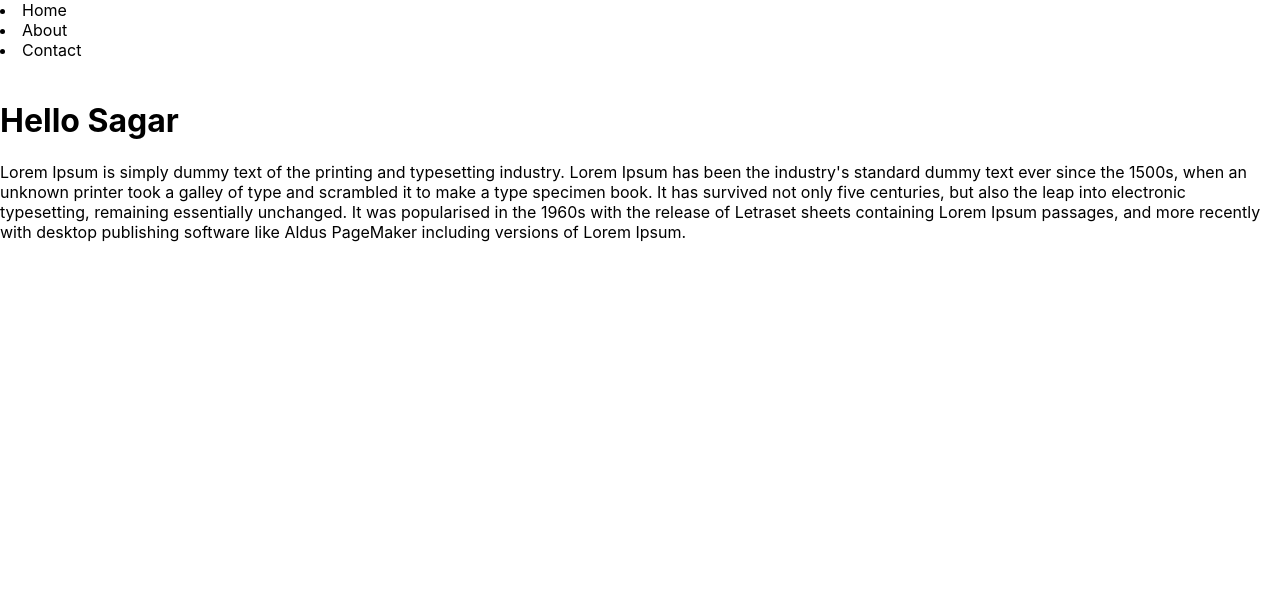
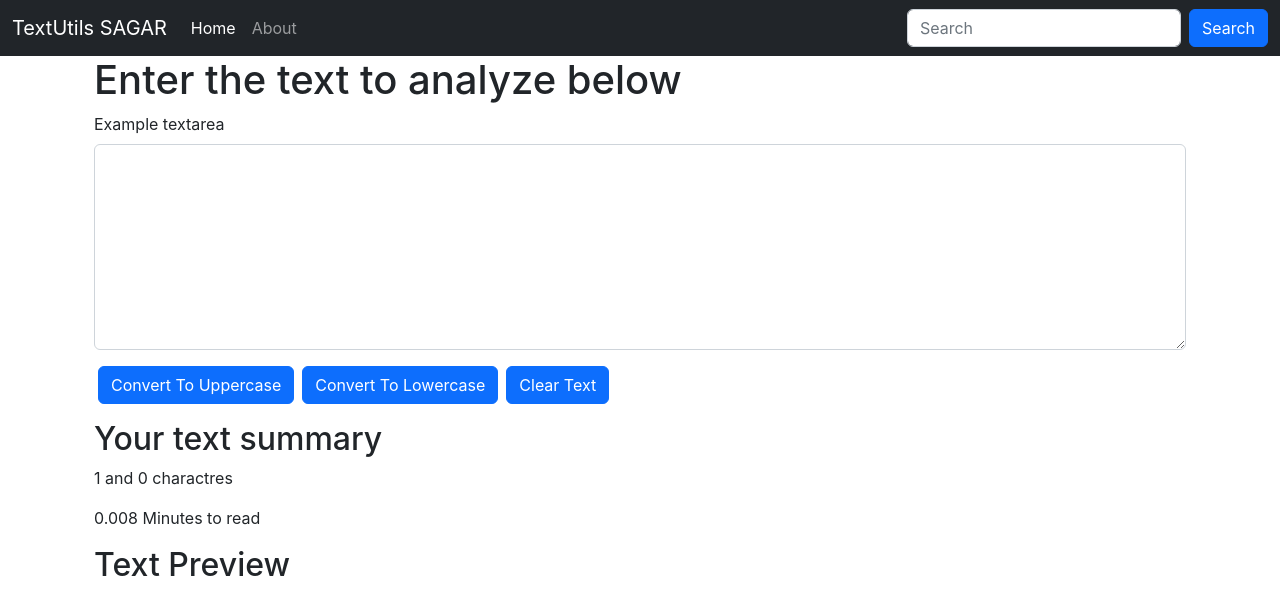
Before and after one commit to parmar-sagar/Text-Utilizer-React, a React (Create React App) app: page / in a window 1280 px wide. Shown: the top 614 px of the page. Built offline with nearby package versions, Linux system fonts and the light colour scheme.

Commit message:
states and props

```diff
--- a/public/index.html
+++ b/public/index.html
@@ -10,34 +10,14 @@
       content="Web site created using create-react-app"
     />
     <link rel="apple-touch-icon" href="%PUBLIC_URL%/logo192.png" />
-    <!--
-      manifest.json provides metadata used when your web app is installed on a
-      user's mobile device or desktop. See https://developers.google.com/web/fundamentals/web-app-manifest/
-    -->
     <link rel="manifest" href="%PUBLIC_URL%/manifest.json" />
-    <!--
-      Notice the use of %PUBLIC_URL% in the tags above.
-      It will be replaced with the URL of the `public` folder during the build.
-      Only files inside the `public` folder can be referenced from the HTML.
-
-      Unlike "/favicon.ico" or "favicon.ico", "%PUBLIC_URL%/favicon.ico" will
-      work correctly both with client-side routing and a non-root public URL.
-      Learn how to configure a non-root public URL by running `npm run build`.
-    -->
+    <link href="https://cdn.jsdelivr.net/npm/bootstrap@5.2.0/dist/css/bootstrap.min.css" rel="stylesheet" integrity="sha384-gH2yIJqKdNHPEq0n4Mqa/HGKIhSkIHeL5AyhkYV8i59U5AR6csBvApHHNl/vI1Bx" crossorigin="anonymous">
     <title>React App</title>
   </head>
   <body>
     <noscript>You need to enable JavaScript to run this app.</noscript>
     <div id="root"></div>
-    <!--
-      This HTML file is a template.
-      If you open it directly in the browser, you will see an empty page.
 
-      You can add webfonts, meta tags, or analytics to this file.
-      The build step will place the bundled scripts into the <body> tag.
-
-      To begin the development, run `npm start` or `yarn start`.
-      To create a production bundle, use `npm run build` or `yarn build`.
-    -->
+    <script src="https://cdn.jsdelivr.net/npm/bootstrap@5.2.0/dist/js/bootstrap.bundle.min.js" integrity="sha384-A3rJD856KowSb7dwlZdYEkO39Gagi7vIsF0jrRAoQmDKKtQBHUuLZ9AsSv4jD4Xa" crossorigin="anonymous"></script>
   </body>
 </html>
--- a/src/App.js
+++ b/src/App.js
@@ -1,18 +1,16 @@
 import './App.css';
+// import About from './components/About';
+import NavBar from './components/NavBar';
+import TextForm from './components/TextForm';
 
-let name = "Sagar";
+
 function App() {
   return (
     <>
-      <nav>
-        <li>Home</li>
-        <li>About</li>
-        <li>Contact</li>
-      </nav>
-      <img src="" alt="" />
+      <NavBar title="TextUtils SAGAR"/>
       <div className="container">
-        <h1>Hello {name}</h1>
-        <p>Lorem Ipsum is simply dummy text of the printing and typesetting industry. Lorem Ipsum has been the industry's standard dummy text ever since the 1500s, when an unknown printer took a galley of type and scrambled it to make a type specimen book. It has survived not only five centuries, but also the leap into electronic typesetting, remaining essentially unchanged. It was popularised in the 1960s with the release of Letraset sheets containing Lorem Ipsum passages, and more recently with desktop publishing software like Aldus PageMaker including versions of Lorem Ipsum.</p>
+        <TextForm heading="Enter the text to analyze below" />
+        {/* <About/> */}
       </div>
     </>
   );
--- /dev/null
+++ b/src/components/About.js
@@ -0,0 +1,80 @@
+import React, { useState } from 'react'
+
+export default function About() {
+
+    const [myStyle, setMyStyle] = useState({
+        color: 'black',
+        backgroundColor: 'white',
+        border: '2px solid white'
+    });
+
+    const [btnText, setBtnText] = useState("Enable Dark Mode");
+
+    const toggleStyle = () => {
+        if (myStyle.color === "white") {
+            setMyStyle({
+                color: 'black',
+                backgroundColor: 'white',
+                border: '2px solid white'
+            })
+
+            setBtnText("Enable Dark Mode");
+        } else {
+            setMyStyle({
+                color: 'white',
+                backgroundColor: 'black'
+            })
+
+            setBtnText("Enable Light Mode");
+        }
+    }
+
+    return (
+        <>
+            <div className="container" style={myStyle}>
+                <h1 className="my-2">About Us</h1>
+                <div className="accordion" id="accordionExample" style={myStyle}>
+                    <div className="accordion-item">
+                        <h2 className="accordion-header" id="headingOne">
+                            <button className="accordion-button" type="button" style={myStyle} data-bs-toggle="collapse" data-bs-target="#collapseOne" aria-expanded="true" aria-controls="collapseOne">
+                                Accordion Item #1
+                            </button>
+                        </h2>
+                        <div id="collapseOne" className="accordion-collapse collapse show" aria-labelledby="headingOne" data-bs-parent="#accordionExample">
+                            <div className="accordion-body" style={myStyle}>
+                                <strong>This is the first item's accordion body.</strong> It is shown by default, until the collapse plugin adds the appropriate classes that we use to style each element. These classes control the overall appearance, as well as the showing and hiding via CSS transitions. You can modify any of this with custom CSS or overriding our default variables. It's also worth noting that just about any HTML can go within the <code>.accordion-body</code>, though the transition does limit overflow.
+                            </div>
+                        </div>
+                    </div>
+                    <div className="accordion-item">
+                        <h2 className="accordion-header" id="headingTwo">
+                            <button className="accordion-button collapsed" type="button" style={myStyle} data-bs-toggle="collapse" data-bs-target="#collapseTwo" aria-expanded="false" aria-controls="collapseTwo">
+                                Accordion Item #2
+                            </button>
+                        </h2>
+                        <div id="collapseTwo" className="accordion-collapse collapse" aria-labelledby="headingTwo" data-bs-parent="#accordionExample">
+                            <div className="accordion-body" style={myStyle}>
+                                <strong>This is the second item's accordion body.</strong> It is hidden by default, until the collapse plugin adds the appropriate classes that we use to style each element. These classes control the overall appearance, as well as the showing and hiding via CSS transitions. You can modify any of this with custom CSS or overriding our default variables. It's also worth noting that just about any HTML can go within the <code>.accordion-body</code>, though the transition does limit overflow.
+                            </div>
+                        </div>
+                    </div>
+                    <div className="accordion-item">
+                        <h2 className="accordion-header" id="headingThree">
+                            <button className="accordion-button collapsed" type="button" style={myStyle} data-bs-toggle="collapse" data-bs-target="#collapseThree" aria-expanded="false" aria-controls="collapseThree">
+                                Accordion Item #3
+                            </button>
+                        </h2>
+                        <div id="collapseThree" className="accordion-collapse collapse" aria-labelledby="headingThree" data-bs-parent="#accordionExample">
+                            <div className="accordion-body" style={myStyle}>
+                                <strong>This is the third item's accordion body.</strong> It is hidden by default, until the collapse plugin adds the appropriate classes that we use to style each element. These classes control the overall appearance, as well as the showing and hiding via CSS transitions. You can modify any of this with custom CSS or overriding our default variables. It's also worth noting that just about any HTML can go within the <code>.accordion-body</code>, though the transition does limit overflow.
+                            </div>
+                        </div>
+                    </div>
+                </div>
+            </div>
+            <div className="container my-2">
+                <button className="btn btn-primary" onClick={toggleStyle}>{btnText}</button>
+            </div>
+        </>
+    )
+}
--- /dev/null
+++ b/src/components/NavBar.js
@@ -0,0 +1,37 @@
+import React from 'react'
+import PropTypes from 'prop-types'
+
+export default function NavBar(props) {
+    return (
+        <nav className="navbar navbar-expand-lg navbar-dark bg-dark">
+            <div className="container-fluid">
+                <a className="navbar-brand" href="/">{props.title}</a>
+                <button className="navbar-toggler" type="button" data-bs-toggle="collapse" data-bs-target="#navbarSupportedContent" aria-controls="navbarSupportedContent" aria-expanded="false" aria-label="Toggle navigation">
+                    <span className="navbar-toggler-icon"></span>
+                </button>
+                <div className="collapse navbar-collapse" id="navbarSupportedContent">
+                    <ul className="navbar-nav me-auto mb-2 mb-lg-0">
+                        <li className="nav-item">
+                            <a className="nav-link active" aria-current="page" href="/">Home</a>
+                        </li>
+                        <li className="nav-item">
+                            <a className="nav-link" href="/">About</a>
+                        </li>
+                    </ul>
+                    <form className="d-flex" role="search">
+                        <input className="form-control me-2" type="search" placeholder="Search" aria-label="Search" />
+                        <button className="btn btn-primary" type="submit">Search</button>
+                    </form>
+                </div>
+            </div>
+        </nav>
+    )
+}
+
+NavBar.propTypes = {
+    title: PropTypes.string.isRequired
+}
+
+NavBar.defaultProps = {
+    title: "Set Title Here"
+}
--- /dev/null
+++ b/src/components/TextForm.js
@@ -0,0 +1,47 @@
+import React, { useState } from 'react'
+
+export default function TextForm(props) {
+
+    const handleUpClick = () => {
+        let newText = text.toUpperCase();
+        setText(newText);
+    }
+
+    const handleLoClick = () => {
+        let newText = text.toLowerCase();
+        setText(newText);
+    }
+
+    const handleClearClick = () => {
+        let newText = '';
+        setText(newText);
+    }
+
+    const handleUpChange = (event) => {
+        setText(event.target.value);
+    }
+
+    const [text, setText] = useState("");
+
+    return (
+        <>
+            <div className="container">
+                <h1>{props.heading}</h1>
+                <div className="mb-3">
+                    <label htmlFor="myBox" className="form-label">Example textarea</label>
+                    <textarea className="form-control" id="myBox" value={text} onChange={handleUpChange} rows="8"></textarea>
+                </div>
+                <button className="btn btn-primary mx-1" onClick={handleUpClick}>Convert To Uppercase</button>
+                <button className="btn btn-primary mx-1" onClick={handleLoClick}>Convert To Lowercase</button>
+                <button className="btn btn-primary mx-1" onClick={handleClearClick}>Clear Text</button>
+            </div>
+            <div className="container my-3">
+                <h2>Your text summary</h2>
+                <p>{text.split(" ").length} and {text.length} charactres</p>
+                <p>{0.008 * text.split(" ").length} Minutes to read</p>
+                <h2>Text Preview</h2>
+                <p>{text}</p>
+            </div>
+        </>
+    )
+}
```
